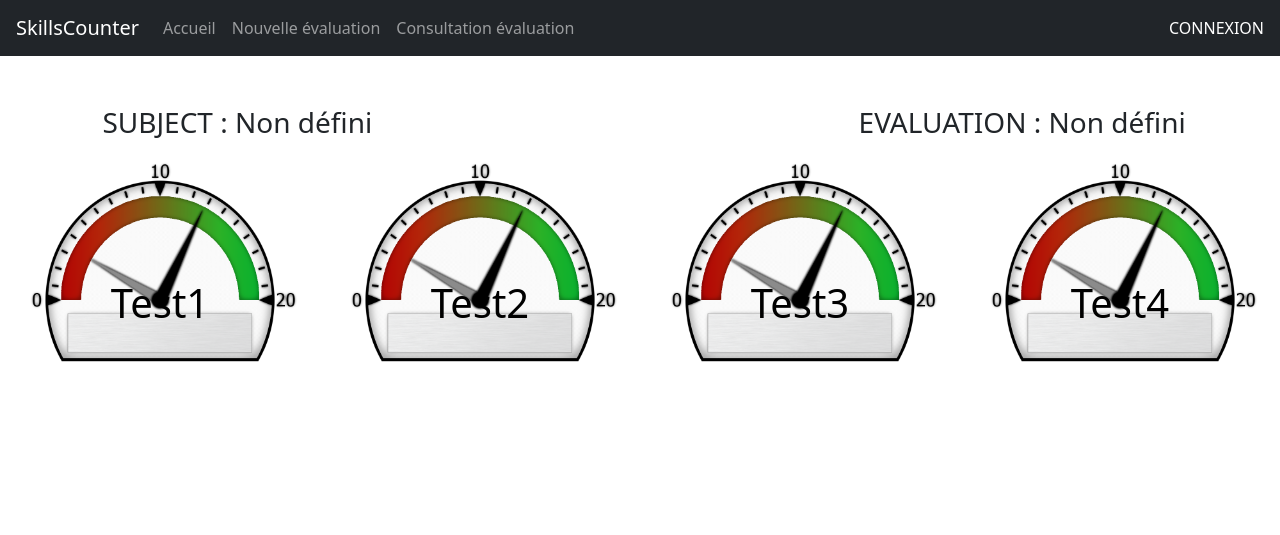
After one commit to ndlaprovidence/skillscounter, a Symfony app: template templates/counters/index.html.twig in a window 1280 px wide. The commit adds this page. Shown: the top 535 px of the page. Run offline with Twig, Linux system fonts and the light colour scheme; the template is opened without the code that fills it, so the values that code supplies are empty; some libraries are stand-ins or nearby versions.

Commit message:
[CORE] Add CountersController & update the twig file

```diff
--- a/templates/base.html.twig
+++ b/templates/base.html.twig
@@ -25,7 +25,13 @@
                         <a class="nav-link" href="#">Consultation évaluation</a>
                     </li>
                 </ul>
-                <a class="displayed-name-prof" href="#">{{prof_name}}</a>
+                <a class="displayed-name-prof" href="#">
+                    {% if prof_name is defined %}
+                        {{prof_name}}
+                    {% else %}
+                        Connexion
+                    {% endif %}
+                </a>
             </div>
         </nav>
 
--- /dev/null
+++ b/templates/counters/index.html.twig
@@ -0,0 +1,62 @@
+{% extends 'base.html.twig' %}
+
+{% block stylesheets %}
+    <link href="{{ asset('assets/css/counters/main.css') }}" type="text/css" rel="stylesheet" />
+{% endblock %}
+
+{% block body %}
+<div class="subject-evaluation-div">
+    <span class="subject-name">
+        <h3 class="base-name">Subject : </h3>
+        {% if subject_name is defined %}
+            {{subject_name}}
+        {% else %}
+            <h3>Non défini</h3>
+        {% endif %}
+    </span>
+    <span class="evaluation-name">
+        <h3 class="base-name">Evaluation : </h3>
+        {% if evaluation_name is defined %}
+            {{evaluation_name}}
+        {% else %}
+            <h3>Non défini</h3>
+        {% endif %}
+    </span>
+</div>
+
+<div class="wrap">
+    <div>
+        <img src="assets/images/counters/jauge-1.png"/>
+        <img class="aiguillePreviousNote" src="assets/images/counters/ancienne_note.png"/>
+        <img class="aiguilleNewNote" src="assets/images/counters/nouvelle_note.png"/>
+        <span>
+            <p class="subject1">test1</p>
+        </span>
+    </div>
+    <div>
+        <img src="assets/images/counters/jauge-1.png"/>
+        <img class="aiguillePreviousNote" src="assets/images/counters/ancienne_note.png"/>
+        <img class="aiguilleNewNote" src="assets/images/counters/nouvelle_note.png"/>
+        <span>
+            <p class="subject2">test2</p>
+        </span>
+    </div>
+    <div>
+        <img src="assets/images/counters/jauge-1.png"/>
+        <img class="aiguillePreviousNote" src="assets/images/counters/ancienne_note.png"/>
+        <img class="aiguilleNewNote" src="assets/images/counters/nouvelle_note.png"/>
+        <span>
+            <p class="subject3">test3</p>
+        </span>
+    </div>
+    <div>
+        <img src="assets/images/counters/jauge-1.png"/>
+        <img class="aiguillePreviousNote" src="assets/images/counters/ancienne_note.png"/>
+        <img class="aiguilleNewNote" src="assets/images/counters/nouvelle_note.png"/>
+        <span>
+            <p class="subject4">test4</p>
+        </span>
+    </div>
+</div>
+
+{% endblock %}
```
Also changed, not shown: src/Controller/CountersController.php (added, +20 -0 lines), public/assets/css/counters/main.css (added), public/assets/images/counters/ancienne_note.png (added), public/assets/images/counters/jauge-1.png (added), public/assets/images/counters/nouvelle_note.png (added).
